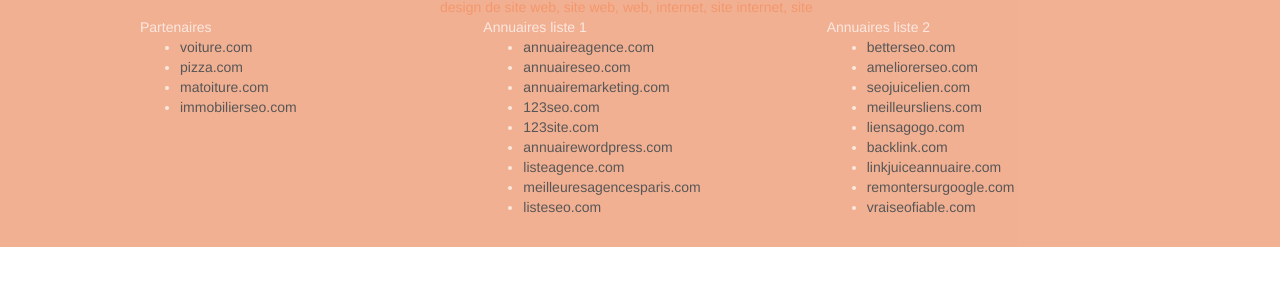
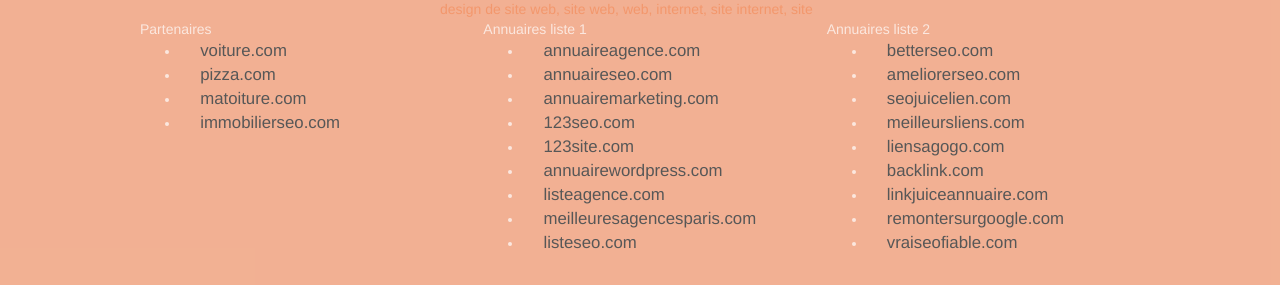
Before and after one commit to OlivierZoungrana/lachouetteagence, a plain HTML site: page index.html in a window 1280 px wide. Shown: the part 3563-3848 px from the top of the page. Before the commit the page ends 3810 px from the top, so only its background shows below. Drawn offline with Linux system fonts and the light colour scheme.

Commit message:
augmentation taille element footer

```diff
--- a/style.css
+++ b/style.css
@@ -364,6 +364,13 @@ a:hover {
 
 .avis{
     font-size: 1.5em;
+
+}
+
+footer a{
+
+    padding: 1.2em;
+    font-size: 1.2em;
 }
 
 @media (min-width: 768px) {
```
